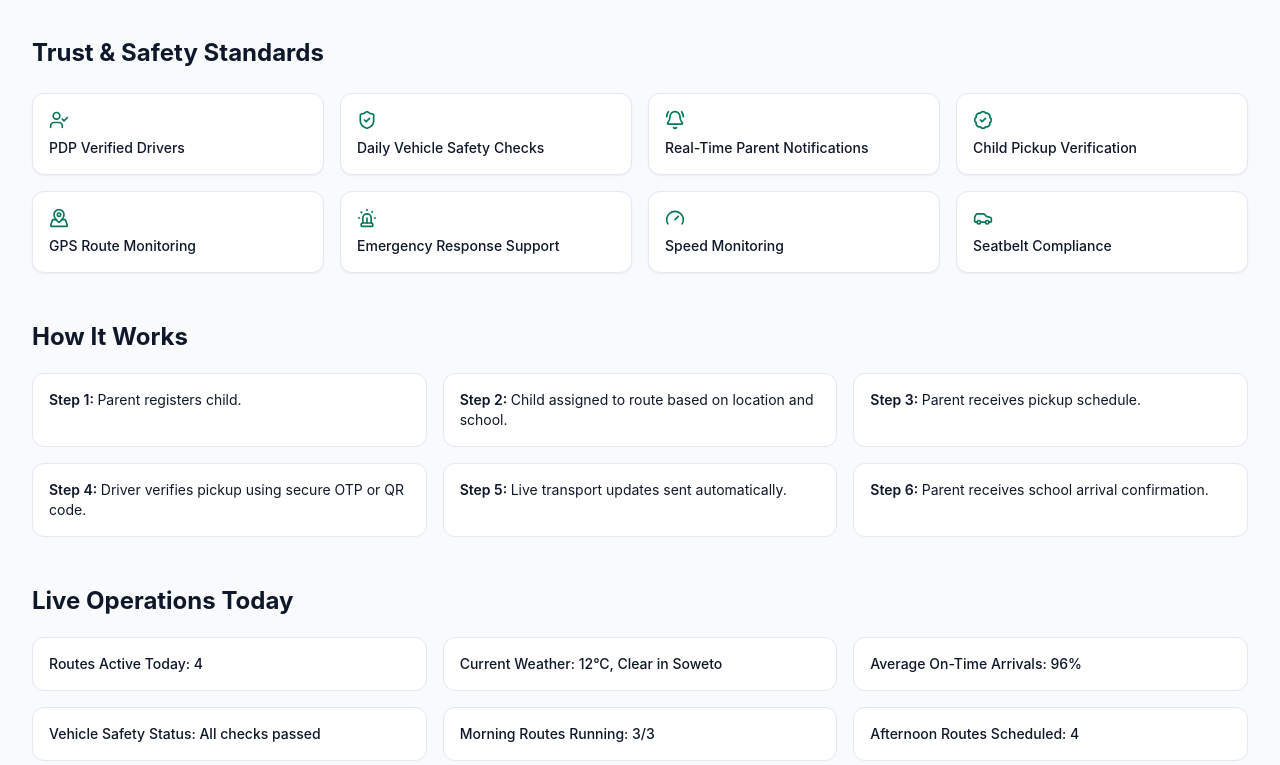
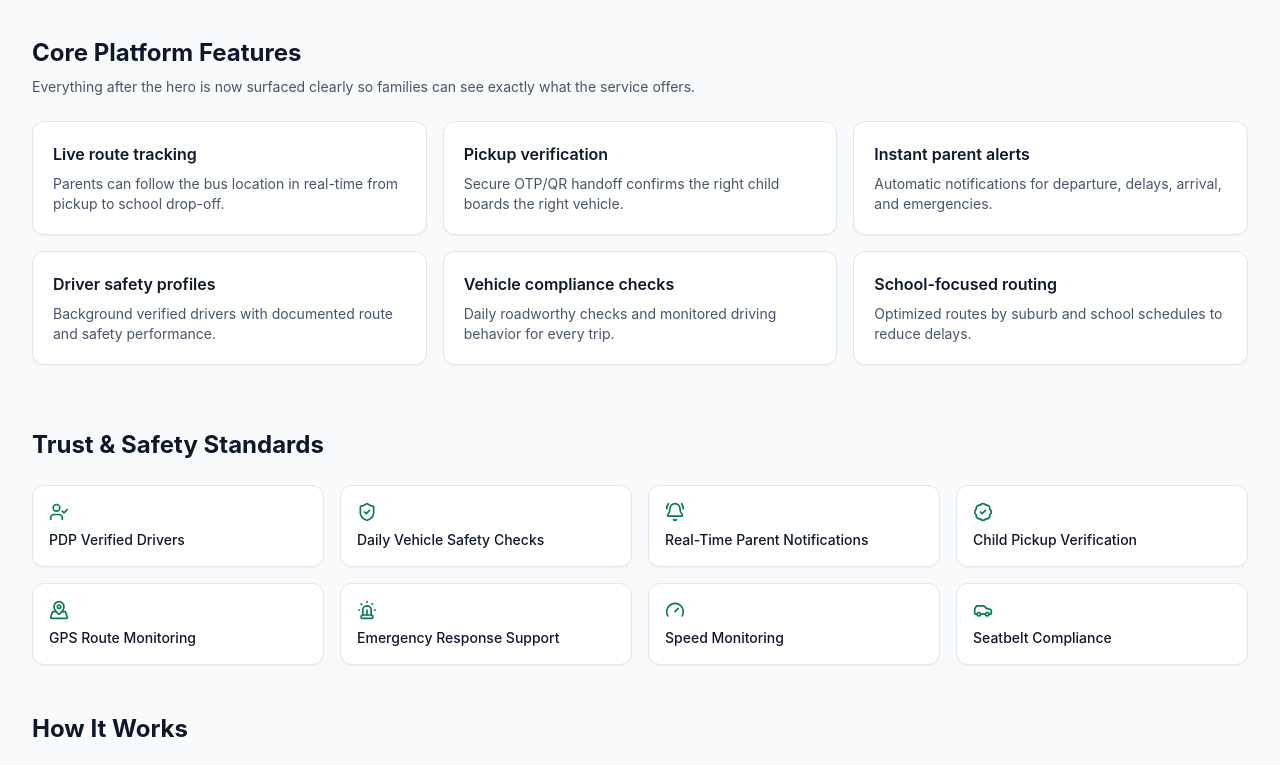
Before and after one commit to Nhlobo/School_transport, a Next.js app: page / in a window 1280 px wide. Shown: the part 640-1405 px from the top of the page. Built offline with nearby package versions, Linux system fonts and the light colour scheme.

Commit message:
Enhance homepage sections beyond hero

```diff
--- a/app/page.tsx
+++ b/app/page.tsx
@@ -12,6 +12,33 @@ const trustItems: [string, any][] = [
   ['Emergency Response Support', Siren],
   ['Speed Monitoring', Gauge],
   ['Seatbelt Compliance', Car]
+];
+
+const coreFeatures = [
+  {
+    title: 'Live route tracking',
+    description: 'Parents can follow the bus location in real-time from pickup to school drop-off.'
+  },
+  {
+    title: 'Pickup verification',
+    description: 'Secure OTP/QR handoff confirms the right child boards the right vehicle.'
+  },
+  {
+    title: 'Instant parent alerts',
+    description: 'Automatic notifications for departure, delays, arrival, and emergencies.'
+  },
+  {
+    title: 'Driver safety profiles',
+    description: 'Background verified drivers with documented route and safety performance.'
+  },
+  {
+    title: 'Vehicle compliance checks',
+    description: 'Daily roadworthy checks and monitored driving behavior for every trip.'
+  },
+  {
+    title: 'School-focused routing',
+    description: 'Optimized routes by suburb and school schedules to reduce delays.'
+  }
 ];
 
 const drivers = [
@@ -38,27 +65,35 @@ export default function HomePage() {
       </section>
 
       <section className="mx-auto max-w-7xl px-4 py-12 md:px-8">
-        <h2 className="text-2xl font-bold">Trust & Safety Standards</h2>
-        <div className="mt-6 grid gap-4 md:grid-cols-4">
-          {trustItems.map(([label, Icon]) => (
-            <div key={label} className="rounded-xl border border-slate-200 bg-white p-4 shadow-sm"><Icon className="h-5 w-5 text-emerald-700"/><p className="mt-2 text-sm font-medium">{label}</p></div>
+        <h2 className="text-2xl font-bold">Core Platform Features</h2>
+        <p className="mt-2 max-w-3xl text-sm text-slate-600">Everything after the hero is now surfaced clearly so families can see exactly what the service offers.</p>
+        <div className="mt-6 grid gap-4 md:grid-cols-2 lg:grid-cols-3">
+          {coreFeatures.map((feature) => (
+            <article key={feature.title} className="rounded-xl border border-slate-200 bg-white p-5 shadow-sm">
+              <h3 className="text-base font-semibold">{feature.title}</h3>
+              <p className="mt-2 text-sm text-slate-600">{feature.description}</p>
+            </article>
           ))}
         </div>
       </section>
 
-      <section className="mx-auto max-w-7xl px-4 pb-12 md:px-8">
-        <h2 className="text-2xl font-bold">How It Works</h2>
-        <ol className="mt-5 grid gap-4 md:grid-cols-3">{['Parent registers child.','Child assigned to route based on location and school.','Parent receives pickup schedule.','Driver verifies pickup using secure OTP or QR code.','Live transport updates sent automatically.','Parent receives school arrival confirmation.'].map((s,i)=><li key={s} className="rounded-xl border border-slate-200 bg-white p-4 text-sm"><span className="font-semibold">Step {i+1}: </span>{s}</li>)}</ol>
+      <section className="mx-auto max-w-7xl px-4 py-4 md:px-8">
+        <h2 className="text-2xl font-bold">Trust & Safety Standards</h2>
+        <div className="mt-6 grid gap-4 md:grid-cols-4">
+          {trustItems.map(([label, Icon]) => (
+            <div key={label} className="rounded-xl border border-slate-200 bg-white p-4 shadow-sm"><Icon className="h-5 w-5 text-emerald-700" /><p className="mt-2 text-sm font-medium">{label}</p></div>
+          ))}
+        </div>
       </section>
 
-      <section className="mx-auto max-w-7xl px-4 pb-12 md:px-8">
-        <h2 className="text-2xl font-bold">Live Operations Today</h2>
-        <div className="mt-5 grid gap-4 md:grid-cols-3">{['Routes Active Today: 4','Current Weather: 12°C, Clear in Soweto','Average On-Time Arrivals: 96%','Vehicle Safety Status: All checks passed','Morning Routes Running: 3/3','Afternoon Routes Scheduled: 4'].map((s)=><div key={s} className="rounded-xl border border-slate-200 bg-white p-4 text-sm font-medium">{s}</div>)}</div>
+      <section className="mx-auto max-w-7xl px-4 pb-12 pt-8 md:px-8">
+        <h2 className="text-2xl font-bold">How It Works</h2>
+        <ol className="mt-5 grid gap-4 md:grid-cols-3">{['Parent registers child.', 'Child assigned to route based on location and school.', 'Parent receives pickup schedule.', 'Driver verifies pickup using secure OTP or QR code.', 'Live transport updates sent automatically.', 'Parent receives school arrival confirmation.'].map((s, i) => <li key={s} className="rounded-xl border border-slate-200 bg-white p-4 text-sm"><span className="font-semibold">Step {i + 1}: </span>{s}</li>)}</ol>
       </section>
 
-      <section className="mx-auto grid max-w-7xl gap-6 px-4 pb-12 md:grid-cols-2 md:px-8">
-        <div className="rounded-2xl border border-slate-200 bg-white p-6 shadow-sm"><h3 className="text-xl font-bold">Driver Verification</h3><div className="mt-4 space-y-3">{drivers.map(d=><div key={d.name} className="rounded-lg bg-slate-50 p-4 text-sm"><p className="font-semibold">Driver: {d.name}</p><p>Experience: {d.exp}</p><p>Languages: {d.lang}</p><p>PDP Verified: Yes</p><p>Emergency Training: Certified</p></div>)}</div></div>
-        <div className="rounded-2xl border border-slate-200 bg-white p-6 shadow-sm"><h3 className="text-xl font-bold">Vehicle Safety: Toyota Avanza</h3><Image src="https://images.unsplash.com/photo-1549924231-f129b911e442?auto=format&fit=crop&w=1200&q=80" alt="Toyota Avanza vehicle" width={900} height={600} className="mt-4 rounded-xl object-cover"/><ul className="mt-4 list-disc space-y-1 pl-5 text-sm"><li>Roadworthy verified</li><li>Fully insured</li><li>GPS installed</li><li>Speed monitored</li><li>Daily inspections completed</li><li>Child-safe seating</li></ul></div>
+      <section className="mx-auto grid max-w-7xl gap-6 px-4 pb-16 md:grid-cols-2 md:px-8">
+        <div className="rounded-2xl border border-slate-200 bg-white p-6 shadow-sm"><h3 className="text-xl font-bold">Driver Verification</h3><div className="mt-4 space-y-3">{drivers.map(d => <div key={d.name} className="rounded-lg bg-slate-50 p-4 text-sm"><p className="font-semibold">Driver: {d.name}</p><p>Experience: {d.exp}</p><p>Languages: {d.lang}</p><p>PDP Verified: Yes</p><p>Emergency Training: Certified</p></div>)}</div></div>
+        <div className="rounded-2xl border border-slate-200 bg-white p-6 shadow-sm"><h3 className="text-xl font-bold">Vehicle Safety: Toyota Avanza</h3><Image src="https://images.unsplash.com/photo-1549924231-f129b911e442?auto=format&fit=crop&w=1200&q=80" alt="Toyota Avanza vehicle" width={900} height={600} className="mt-4 rounded-xl object-cover" /><ul className="mt-4 list-disc space-y-1 pl-5 text-sm"><li>Roadworthy verified</li><li>Fully insured</li><li>GPS installed</li><li>Speed monitored</li><li>Daily inspections completed</li><li>Child-safe seating</li></ul></div>
       </section>
     </main>
   );
```
